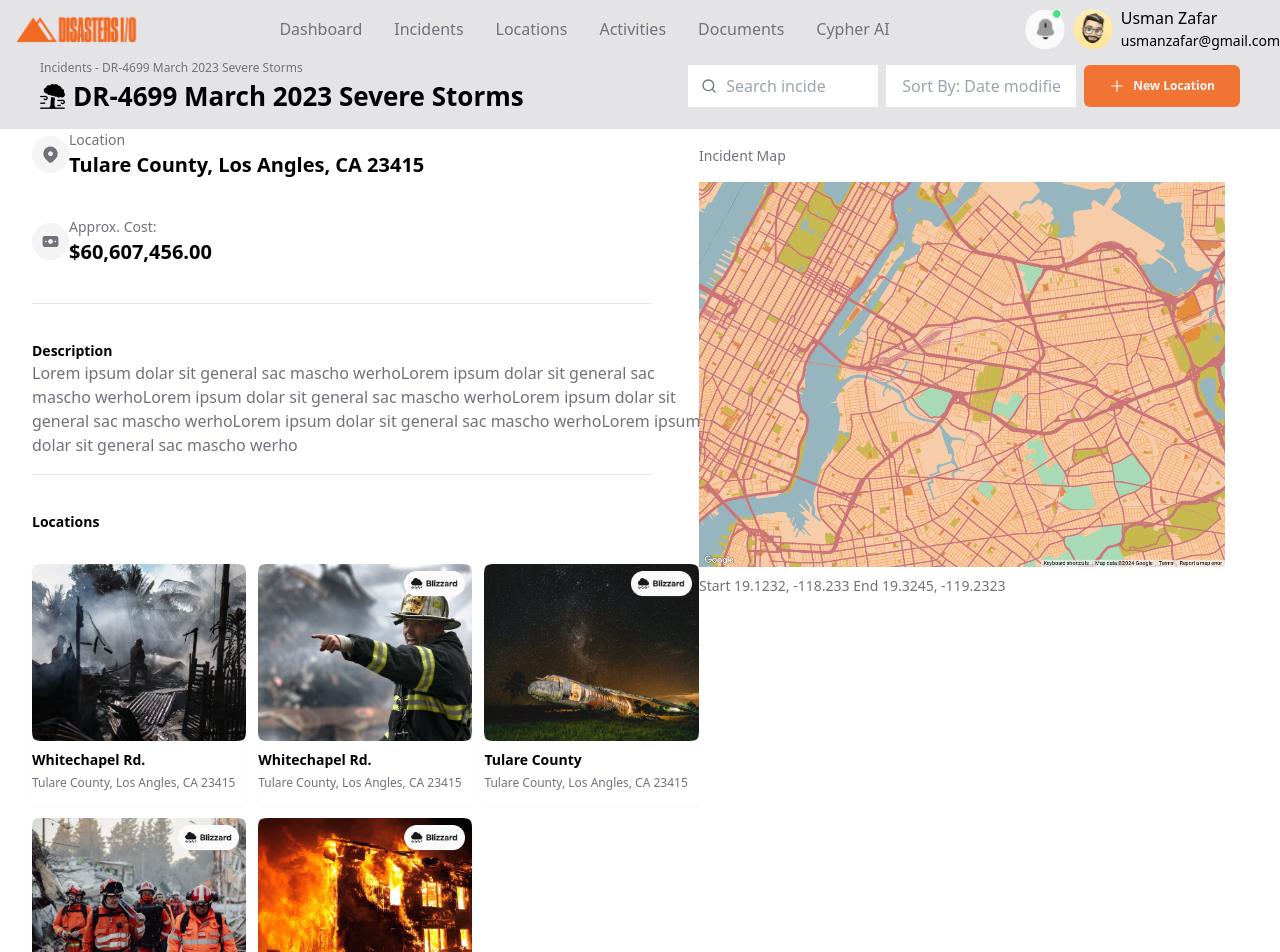
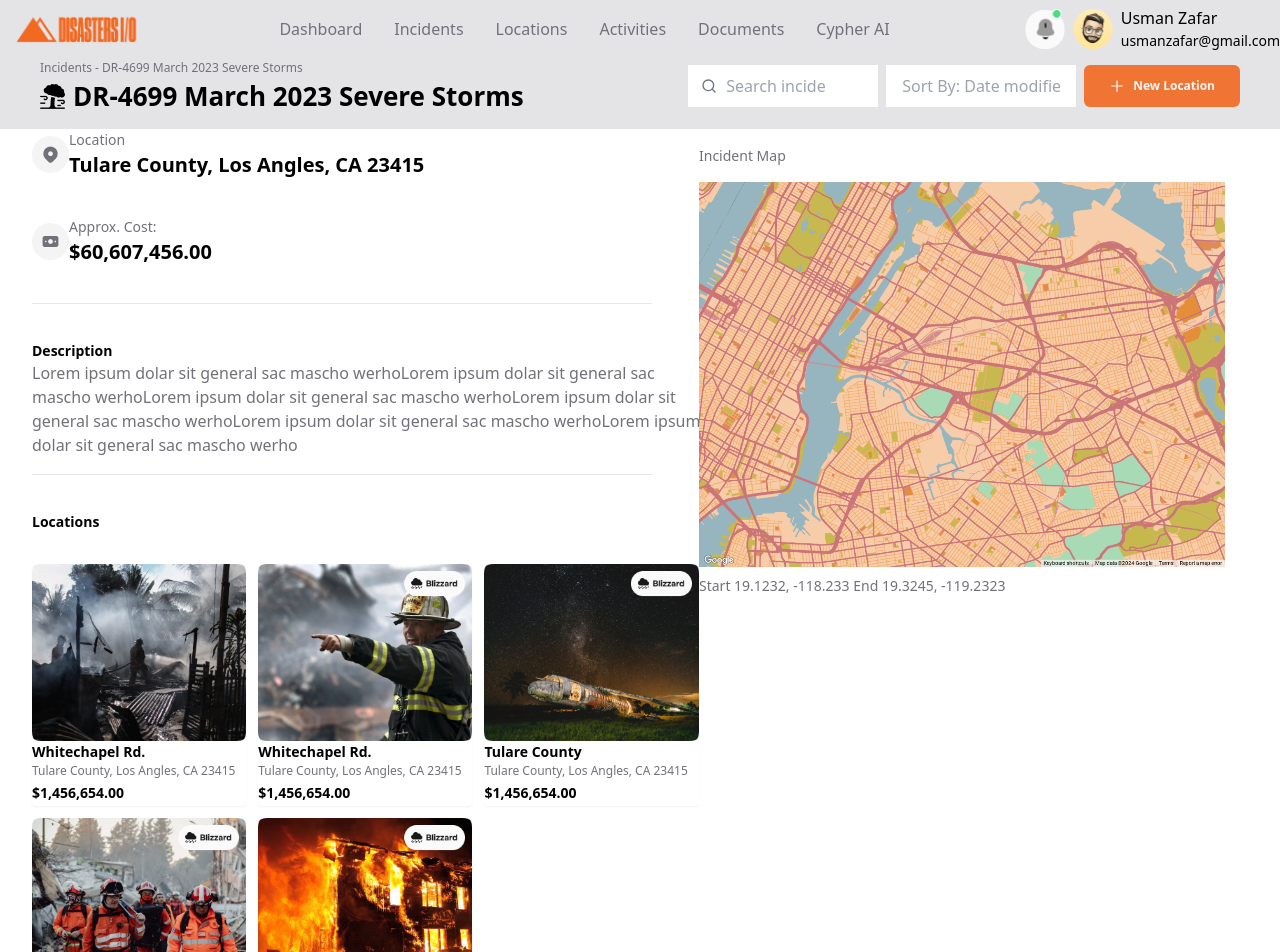
Before and after one commit to yeasinarafat51/cyper-tailwind, a React (Vite) app: page /locations in a window 1280 px wide. Shown: the top 952 px of the page. Built offline with nearby package versions, Linux system fonts and the light colour scheme.

Commit message:
problemslove

```diff
--- a/src/Pages/Dashboard.jsx
+++ b/src/Pages/Dashboard.jsx
@@ -1,17 +1,18 @@
-import SearchSection from "../common/SearchSection";
-import Card from "../shared/Card";
-import ChatModal from "../components/ChatModal";
+import SearchSection from "../common/SearchSection"
+import Card from "../shared/Card"
+import ChatModal from "../components/ChatModal"
+
 
 const Dashboard = () => {
   return (
     <div>
-      <SearchSection searchtitle="Dashboard" />
-      <Card />
-      <div className="bg-white flex justify-end items-center mb-8">
-        <ChatModal />
-      </div>
+     <SearchSection searchtitle='Dashboard'/>
+     <Card/>
+    <div className="bg-white flex justify-end items-center mb-8">
+    <ChatModal/>
     </div>
-  );
-};
+    </div>
+  )
+}
 
-export default Dashboard;
+export default Dashboard
--- a/src/components/ChatModal.jsx
+++ b/src/components/ChatModal.jsx
@@ -31,11 +31,7 @@ const ChatModal = () => {
       {/* Button to trigger the chat modal */}
       <button onClick={toggleModal} className="text-white px-4 py-2 rounded-lg">
         {/* Conditionally render the image based on whether the modal is open or closed */}
-        <img
-          className="w-[77px] h-[77px] text-white"
-          src={isOpen ? d : c}
-          alt="Chat Button"
-        />
+        <img className="w-[77px] h-[77px]" src={c} alt="Chat Button" />
       </button>
 
       {/* Chat Modal */}
@@ -51,7 +47,7 @@ const ChatModal = () => {
               </button>
             </div>
 
-            {/* Modal Body -input Chat Messages */}
+            {/* Modal Body - Chat Messages */}
             <div className="flex-1 p-4 overflow-y-auto">
               <div className="space-y-3">
                 {messages.map((message, index) => (
@@ -69,7 +65,7 @@ const ChatModal = () => {
               </div>
             </div>
 
-            {/* Modal Footer - input and Send Button */}
+            {/* Modal Footer - Input and Send Button */}
             <div className="p-4 border-t border-gray-300">
               <div className="flex items-center space-x-2">
                 <input
--- a/src/shared/Card.jsx
+++ b/src/shared/Card.jsx
@@ -6,18 +6,18 @@ const Card = () => {
       {itemscard.map((card) => (
         <div
           key={card.alt}
-          className="w-[306px] h-[342px] rounded overflow-hidden shadow-sm bg-white transform transition-all duration-300 hover:shadow-lg hover:scale-105"
+          className="w-[306px] h-[342px] rounded overflow-hidden shadow-sm bg-white transform transition-all duration-300 hover:shadow-lg hover:scale-105 "
         >
           <img
             className="w-[306px] h-[253px] object-cover"
             src={card.src}
             alt={card.alt}
           />
-          <div className="p-4">
+          <div className="p-2">
             <h1 className="font-semibold text-[16px] mt-2 mb-1">
               {card.title}
             </h1>
-            <p className="text-[#71717A] text-[14px] mb-2">
+            <p className="text-[#71717A] text-[14px] ">
               {card.location || "Tulare County, Los Angeles, CA 23415"}
             </p>
             <span className="text-[16px] font-semibold">
--- a/src/shared/Cardlocation.jsx
+++ b/src/shared/Cardlocation.jsx
@@ -13,14 +13,14 @@ const Cardlocation = () => {
             src={card.src}
             alt={card.alt}
           />
-          <div className="gap-4">
-            <h1 className="font-semibold text-[14px] mt-2 mb-1">
+          <div className="">
+            <h1 className="font-semibold text-[14px]  ">
               {card.title}
             </h1>
-            <p className="text-[#71717A] text-[12px] mb-2">
+            <p className="text-[#71717A] text-[12px] ">
               Tulare County, Los Angles, CA 23415
             </p>
-            <span className="text-[14px] font-semibold pt-2 ">
+            <span className="text-[14px] font-semibold  ">
               $1,456,654.00
             </span>
           </div>
```
Also changed, not shown: vercel.json (added).
